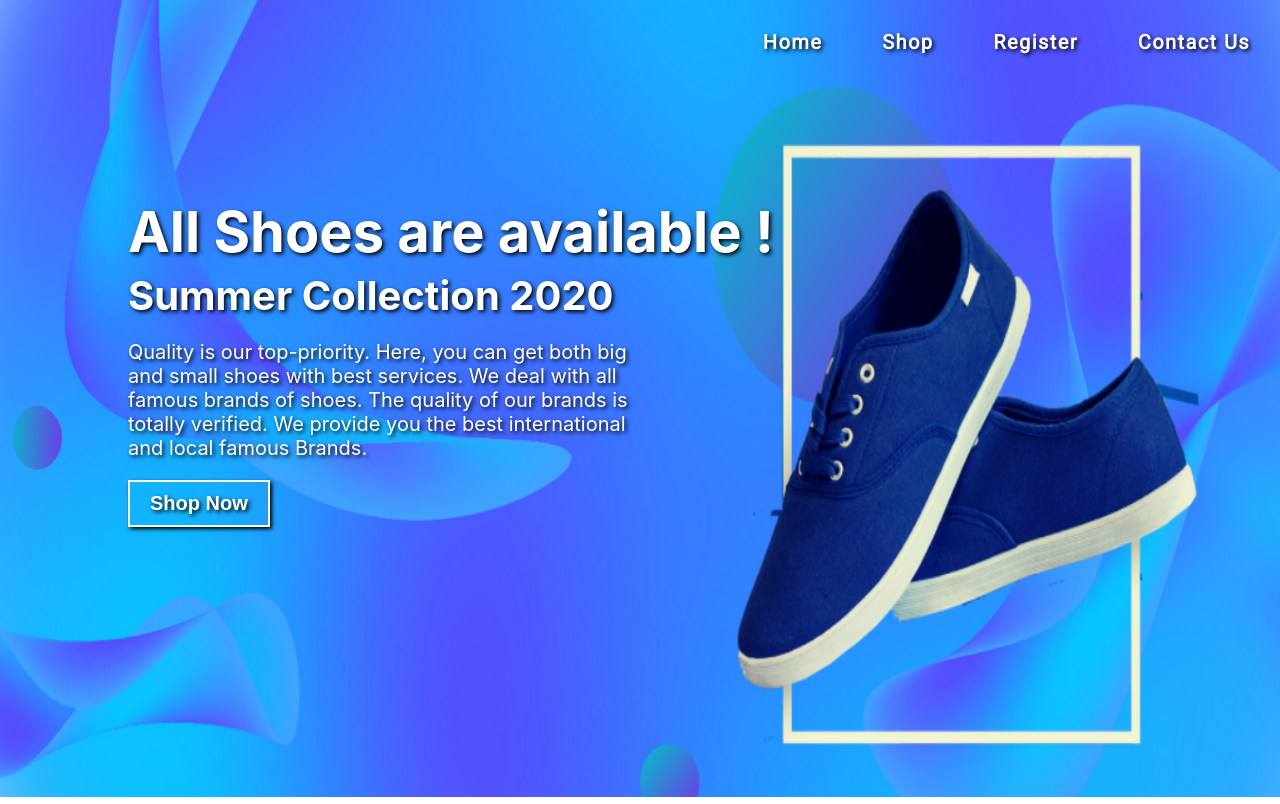
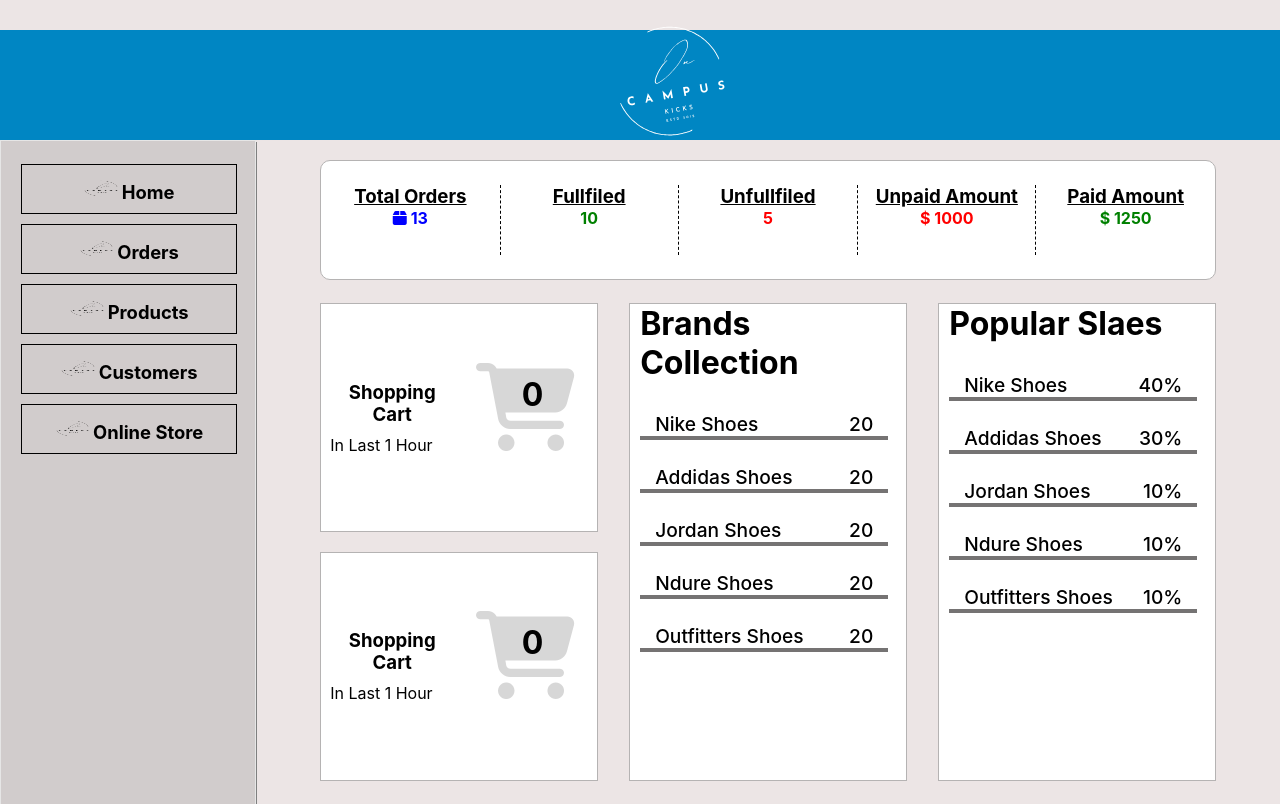
Before and after one commit to zShan98/shoe-store-app, a React (Create React App) app in the folder project/: page / in a window 1280 px wide. Built offline with nearby package versions, Linux system fonts and the light colour scheme.

Commit message:
Organized the app

```diff
--- a/project/src/App.js
+++ b/project/src/App.js
@@ -1,84 +1,28 @@
-// import "./App.css";
-// import { Routes, Route, Link } from "react-router-dom";
-// import logo from "./assets/icons/logo_white.svg";
-// import logo_black from "./assets/icons/logo_black.png";
-// import { Sidebar } from "./components/Sidebar";
-// import { SellerHeader } from "./components/SellerHeader";
-// import { AddProduct } from "./components/AddProduct";
-// import { GlobalContext } from "./context/GlobalContext";
-// import { ProductList } from "./components/ProductList";
-// import { Admin } from "./components/Admin";
-// import { View_orders } from "./components/View_orders";
-// import { useState } from "react";
-// import { UpdateProduct } from "./components/UpdateProduct";
-// import { Customer } from "./components/Customer";
+import "./App.css";
+import { StoreFront } from "./StoreFront";
+import { StoreBack } from "./StoreBack";
+function App() {
 
-// function App() {
-//   const [state1, setState1] = useState(false);
+  return (
+    // <GlobalContext>
+    //   <SellerHeader image={logo} />
+    //   <div className="flex-container">
+    //     <Sidebar image={logo_black} />
+    //     <Routes>
+    //       <Route path="/" element={<Admin />}></Route>
+    //       <Route path="/orders" element={<View_orders />}></Route>
+    //       <Route path="/products" element={<ProductList />}></Route>
+    //       <Route path="/products/add-product" element={<AddProduct />}></Route>
+    //       <Route
+    //         path="/products/update-product"
+    //         element={<UpdateProduct />}
+    //       ></Route>
+    //       <Route path="/customers" element={<Customer />}></Route>
+    //     </Routes>
+    //   </div>
+    // </GlobalContext>
 
-//   return (
-//     <GlobalContext>
-//       <SellerHeader image={logo} />
-//       <div className="flex-container">
-//         <Sidebar image={logo_black} />
-//         <Routes>
-//           <Route path="/" element={<Admin />}></Route>
-//           <Route path="/orders" element={<View_orders />}></Route>
-//           <Route path="/products" element={<ProductList />}></Route>
-//           <Route path="/products/add-product" element={<AddProduct />}></Route>
-//           <Route
-//             path="/products/update-product"
-//             element={<UpdateProduct />}
-//           ></Route>
-//           <Route path="/customers" element={<Customer />}></Route>
-//         </Routes>
-//       </div>
-//     </GlobalContext>
-//   );
-// }
-
-// export default App;
-
-
-
-import React from "react";
-import "./StoreFront.css";
-
-import contexts from "./store_components/context/ValueContext";
-import numberReducer from "./store_components/context/Reducer";
-
-import ShopPage from "./store_components/ShopPage/ShopPage";
-
-import Home from "./store_components/Home/home";
-import Register from "./store_components/Register/register";
-import Contact from "./store_components/Contact/contact";
-import Shop from "./store_components/Shop/shop";
-
-import { Routes, Route } from "react-router-dom";
-import Preview from "./store_components/Preview/preview";
-
-function App() {
-  let [state, dispatch] = React.useReducer(
-    numberReducer,
-    React.useContext(contexts.ValueContext)
-  );
-  return (
-    <div>
-      <contexts.ValueContext.Provider value={{ state, dispatch }}>
-        <div className="App">
-          <Routes>
-            <Route path="/" element={<Home />}></Route>
-            <Route path="shop" element={<Shop />}>
-              <Route path="products" element={<ShopPage />}></Route>
-
-              <Route path="product/:productId" element={<Preview />} />
-              <Route path="register" element={<Register />}></Route>
-              <Route path="contact" element={<Contact />}></Route>
-            </Route>
-          </Routes>
-        </div>
-      </contexts.ValueContext.Provider>
-    </div>
+    <StoreBack />
   );
 }
 
--- /dev/null
+++ b/project/src/StoreBack.js
@@ -0,0 +1,40 @@
+import "./App.css";
+import { Routes, Route, Link } from "react-router-dom";
+import logo from "./assets/icons/logo_white.svg";
+import logo_black from "./assets/icons/logo_black.png";
+import { Sidebar } from "./components/Sidebar";
+import { SellerHeader } from "./components/SellerHeader";
+import { AddProduct } from "./components/AddProduct";
+import { GlobalContext } from "./context/GlobalContext";
+import { ProductList } from "./components/ProductList";
+import { Admin } from "./components/Admin";
+import { View_orders } from "./components/View_orders";
+import { useState } from "react";
+import { UpdateProduct } from "./components/UpdateProduct";
+import { Customer } from "./components/Customer";
+
+
+export const StoreBack = ()=> {
+  const [state1, setState1] = useState(false);
+
+  return (
+    <GlobalContext>
+      <SellerHeader image={logo} />
+      <div className="flex-container">
+        <Sidebar image={logo_black} />
+        <Routes>
+          <Route path="/" element={<Admin />}></Route>
+          <Route path="/orders" element={<View_orders />}></Route>
+          <Route path="/products" element={<ProductList />}></Route>
+          <Route path="/products/add-product" element={<AddProduct />}></Route>
+          <Route
+            path="/products/update-product"
+            element={<UpdateProduct />}
+          ></Route>
+          <Route path="/customers" element={<Customer />}></Route>
+        </Routes>
+      </div>
+    </GlobalContext>
+
+  );
+}
--- /dev/null
+++ b/project/src/StoreFront.js
@@ -0,0 +1,36 @@
+import React from "react";
+import "./StoreFront.css";
+import contexts from "./store_components/context/ValueContext";
+import numberReducer from "./store_components/context/Reducer";
+import ShopPage from "./store_components/ShopPage/ShopPage";
+import Home from "./store_components/Home/home";
+import Register from "./store_components/Register/register";
+import Contact from "./store_components/Contact/contact";
+import Shop from "./store_components/Shop/shop";
+import { Routes, Route } from "react-router-dom";
+import Preview from "./store_components/Preview/preview";
+
+export const StoreFront = ()=> {
+  let [state, dispatch] = React.useReducer(
+    numberReducer,
+    React.useContext(contexts.ValueContext)
+  );
+  return (
+    <div>
+      <contexts.ValueContext.Provider value={{ state, dispatch }}>
+        <div className="App">
+          <Routes>
+            <Route path="/" element={<Home />}></Route>
+            <Route path="shop" element={<Shop />}>
+              <Route path="products" element={<ShopPage />}></Route>
+
+              <Route path="product/:productId" element={<Preview />} />
+              <Route path="register" element={<Register />}></Route>
+              <Route path="contact" element={<Contact />}></Route>
+            </Route>
+          </Routes>
+        </div>
+      </contexts.ValueContext.Provider>
+    </div>
+  );
+}
```
